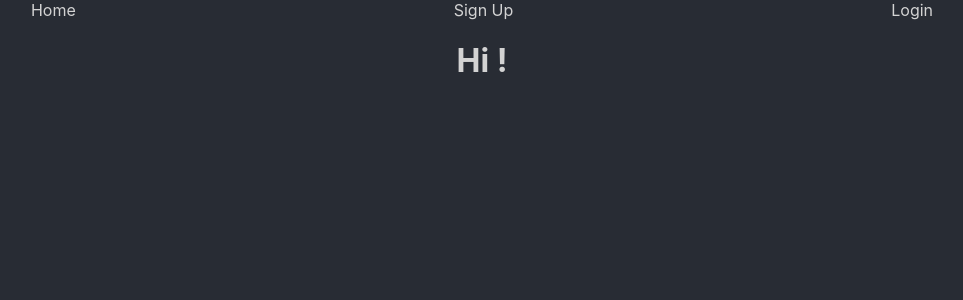
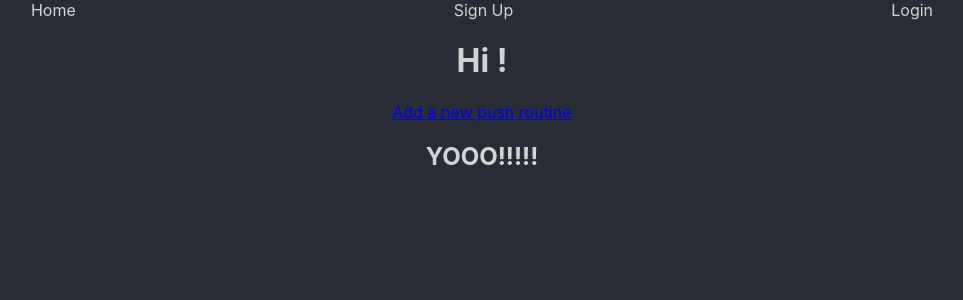
Before and after one commit to VABIII/my-routine, a React (Create React App) app: page /routine/add in a window 1280 px wide. Shown: the top 300 px of the page, without its empty margins (158-1121 px from the left). Built offline with nearby package versions, Linux system fonts and the light colour scheme; no server answers.

Commit message:
Added a nested Route to MyRoutine.js to add a new push routine

```diff
--- /dev/null
+++ b/src/components/AddPush.js
@@ -0,0 +1,16 @@
+import React, { useState } from 'react';
+
+
+
+const AddPush = props => {
+    const { user } = props;
+
+    return (
+        <div>
+            <h1>YOOO!!!!!</h1>
+
+        </div>
+    );
+};
+
+export default AddPush;
--- a/src/components/Header.js
+++ b/src/components/Header.js
@@ -10,6 +10,7 @@ const Header = () => {
             {!token && <a href="/signup">Sign Up</a>}
             {!token && <a href="/login">Login</a>}
             {token && <a href="/logout">Logout</a>}
+            {token && <a href="/routine">My Routine</a>}
 
         </div>
     );
--- a/src/components/MyRoutine.js
+++ b/src/components/MyRoutine.js
@@ -1,8 +1,11 @@
 import React, { useEffect, useState } from 'react';
+import { Route, Link } from "react-router-dom";
+import AddPush from "./AddPush";
 import axios from "axios";
 
 const MyRoutine = props => {
     const {user} = props;
+    console.log(user)
 
     useEffect(() => {
 
@@ -14,6 +17,10 @@ const MyRoutine = props => {
             <div>
                 <h1>Hi {user.fullName}!</h1>
             </div>
+            <nav>
+                <Link id="add-push" to='/routine/add' >Add a new push routine</Link>
+                <Route path="/routine/add" component={AddPush}/>
+            </nav>
         </div>
     );
 };
```
